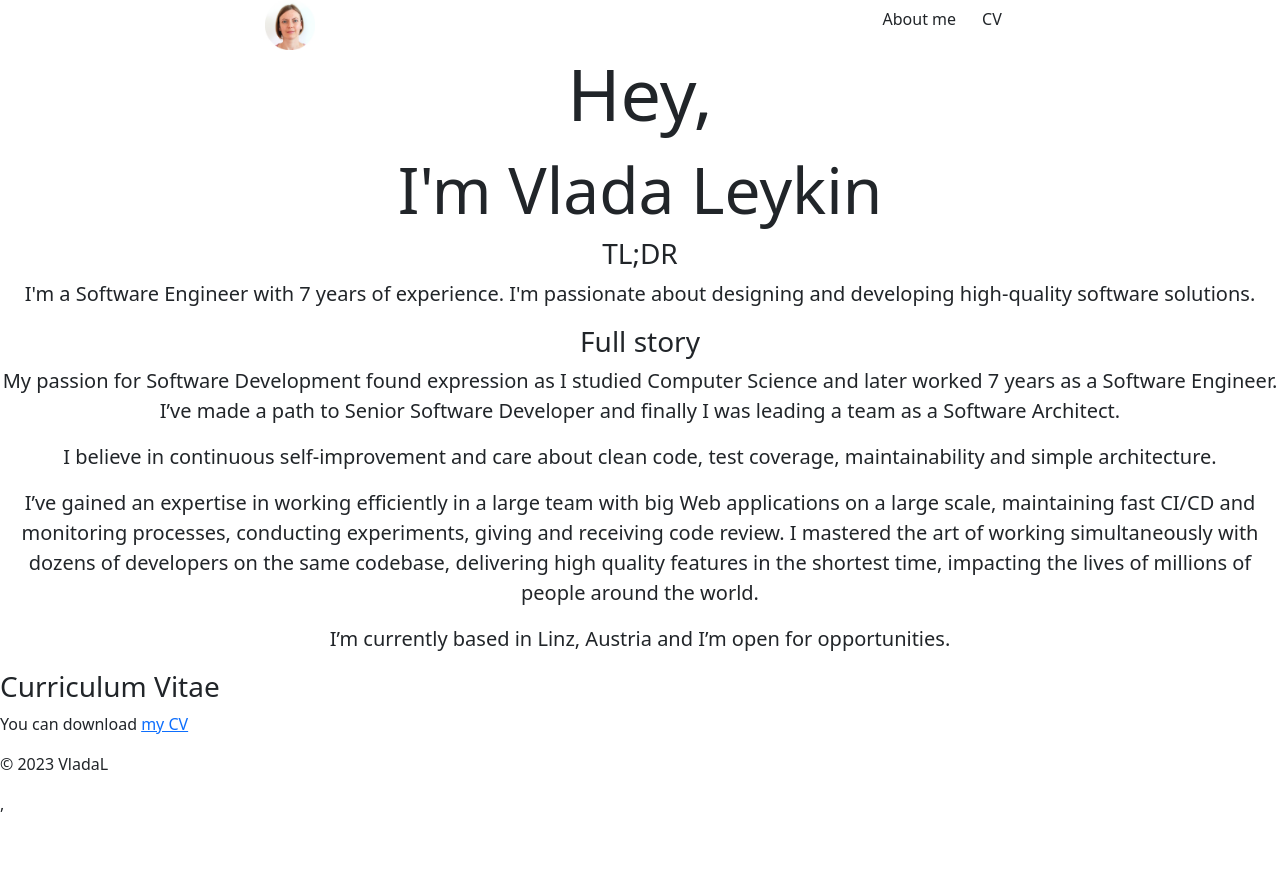
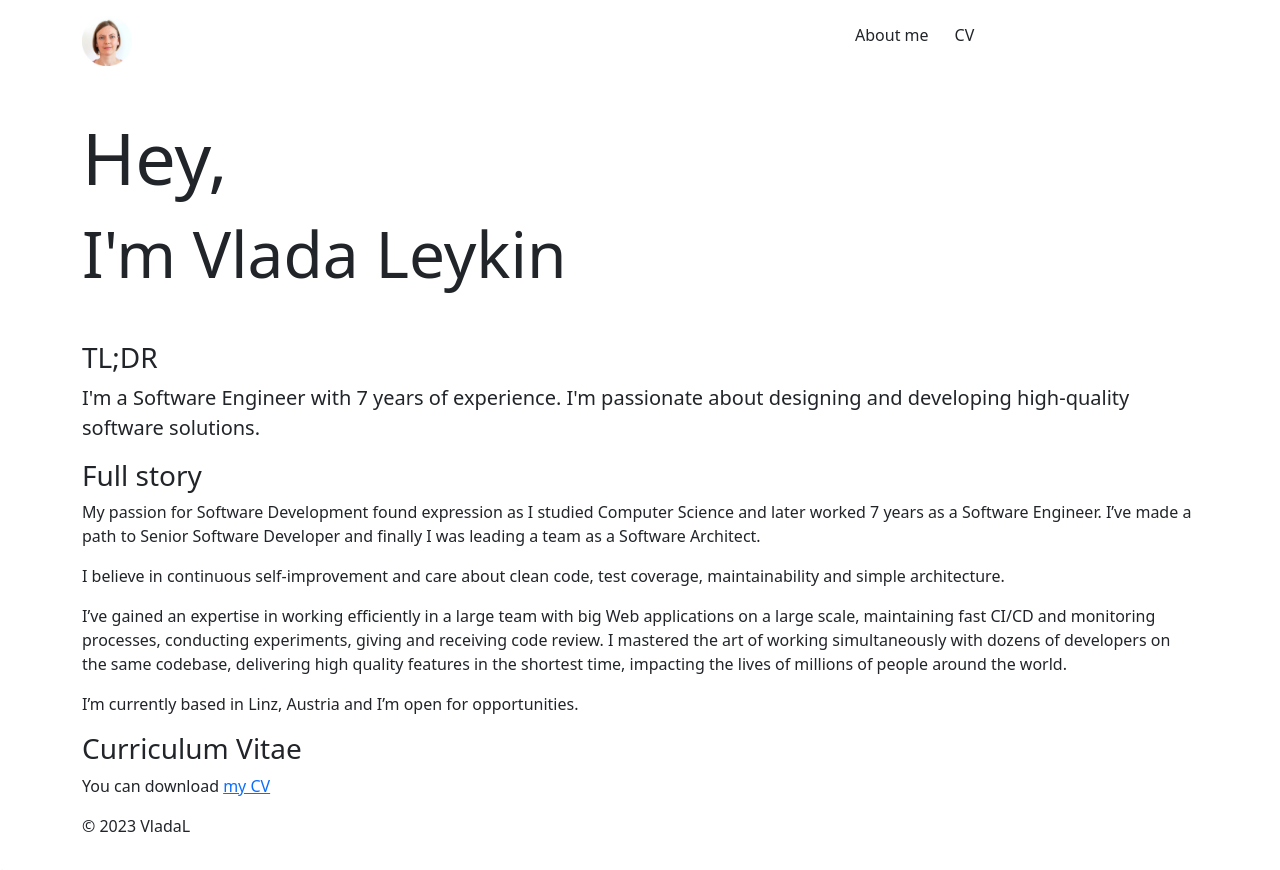
Before and after one commit to Vlada-Leykin/business-card, a React app: page / in a window 1280 px wide. Shown: the top 870 px of the page. Before the commit the page ends 816 px from the top, so only its background shows below. Built offline with nearby package versions, Linux system fonts and the light colour scheme.

Commit message:
adding containers and better grid definition

```diff
--- a/src/components/AboutMeSection.js
+++ b/src/components/AboutMeSection.js
@@ -2,27 +2,28 @@ import React from 'react';
 
 function AboutMeSection() {
   return (
-    <section className='text-center' id="about_me">
-      <p className='display-2'>Hey,</p>
-      <h1 className='display-3'>I&#39;m Vlada Leykin</h1>
-
+    <section className='container' id="about_me">
+      <div className='my-5'>
+        <p className='display-2'>Hey,</p>
+        <h1 className='display-3'>I&#39;m Vlada Leykin</h1>
+      </div>
       <h3>TL;DR</h3>
       <p className='lead'>
         I&#39;m a Software Engineer with 7 years of experience.
         I&#39;m passionate about designing and developing high-quality software solutions.
       </p>
       <h3>Full story</h3>
-      <p className="lead">
+      <p>
         My passion for Software Development found expression as
         I studied Computer Science and later worked 7 years as a Software Engineer.
         I’ve made a path to Senior Software Developer and
         finally I was leading a team as a Software Architect.
       </p>
-      <p className="lead">
+      <p>
         I believe in continuous self-improvement and care about clean code, test coverage,
         maintainability and simple architecture.
       </p>
-      <p className="lead">
+      <p>
         I’ve gained an expertise in working efficiently
         in a large team with big Web applications on a large scale,
         maintaining fast CI/CD and monitoring processes,
@@ -31,7 +32,7 @@ function AboutMeSection() {
         developers on the same codebase, delivering high quality features in the shortest time,
         impacting the lives of millions of people around the world.
       </p>
-      <p className="lead">
+      <p>
         I’m currently based in Linz, Austria and I’m open for opportunities.
       </p>
     </section>
--- a/src/components/CV.js
+++ b/src/components/CV.js
@@ -3,7 +3,7 @@ import cv from '../assets/vladislava_leykin_cv.pdf';
 
 function CV() {
   return (
-    <section id="cv">
+    <section className="container" id="cv">
       <h3>Curriculum Vitae</h3>
       <p>You can download <a href={cv} download={cv}>my CV</a></p>
     </section>
--- a/src/components/Footer.js
+++ b/src/components/Footer.js
@@ -2,7 +2,7 @@ import React from 'react';
 
 function Footer() {
   return (
-    <footer>
+    <footer className='container'>
       <p>© 2023 VladaL</p>
     </footer>
   );
--- a/src/components/Header.js
+++ b/src/components/Header.js
@@ -3,13 +3,15 @@ import ProfilePicture from '../assets/profilepic.jpg';
 
 function Header() {
   return (
-    <header className="row justify-content-start">
-      <div className="container col-auto">
+    <header className="container my-3">
+      <div className="row justify-content-between">
+      <div className="col-sm-4" >
         <img src={ProfilePicture} alt="Vlada Leykin" width="50" height="50" />
       </div>
-      <div className="container col-auto">
+      <div className="col-sm-4">
         <a className='btn' href='#about_me'>About me</a>
         <a className='btn' href='#cv'>CV</a>
+      </div>
       </div>
     </header>
   );
```
